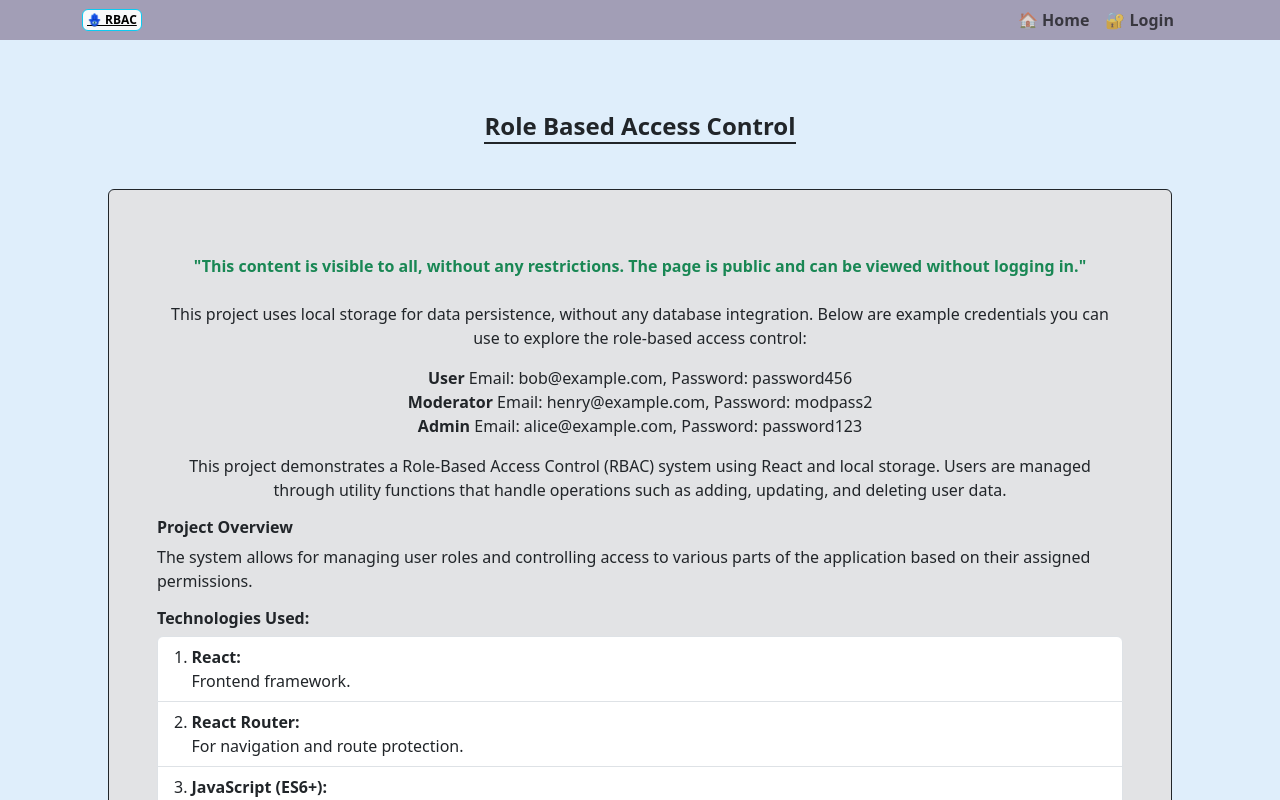
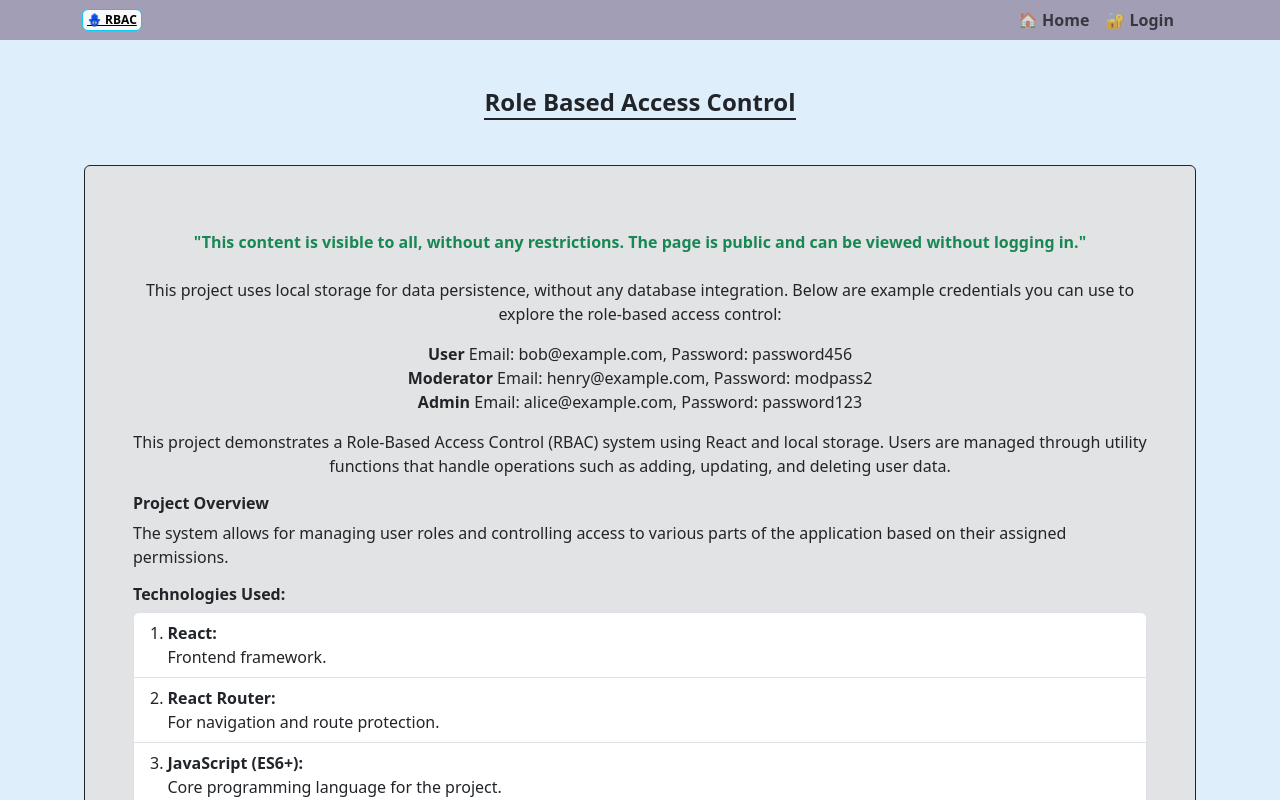
Before and after one commit to danutnanu/RoleBasedAccessControl, a React (Vite) app: page / in a window 1280 px wide. Shown: the top 800 px of the page. Built offline with nearby package versions, Linux system fonts and the light colour scheme.

Commit message:
Adjust padding on Home page section for improved layout consistency

```diff
--- a/src/components/pages/Home.jsx
+++ b/src/components/pages/Home.jsx
@@ -70,7 +70,7 @@ function Home() {
   return (
     <div>
       <section id="home">
-        <div className='mt-5 mx-md-5 p-lg-5'>
+        <div className='mt-5 pt-3 mx-md-5 p-lg-4'>
         <p className='h4 fw-bold text-center mb-5'><span className='border-bottom border-2 border-dark'>Role Based Access Control</span></p>
           <div className='text-start mx-0 p-3 pt-2 border border-dark rounded bg-secondary-subtle p-lg-5'>
             <p className='fw-bold text-center text-success mb-4 mt-3'>
```
